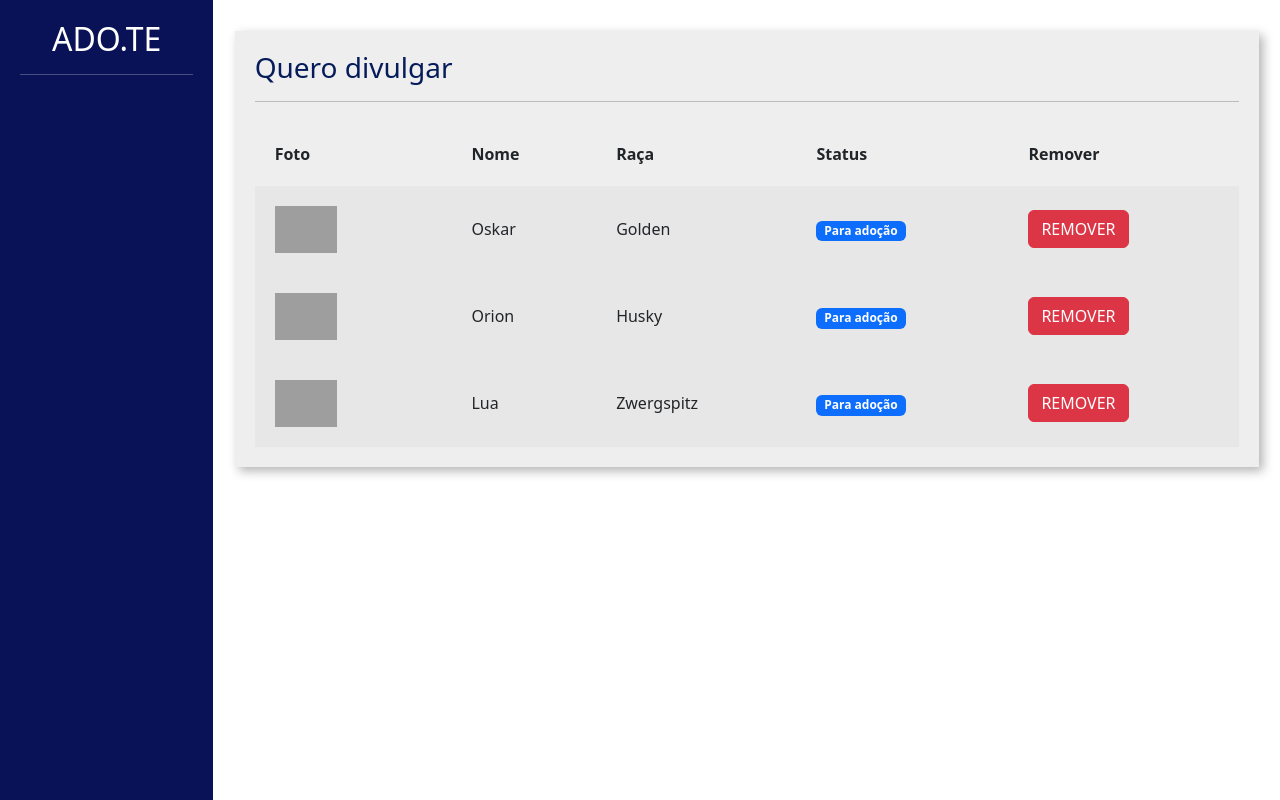
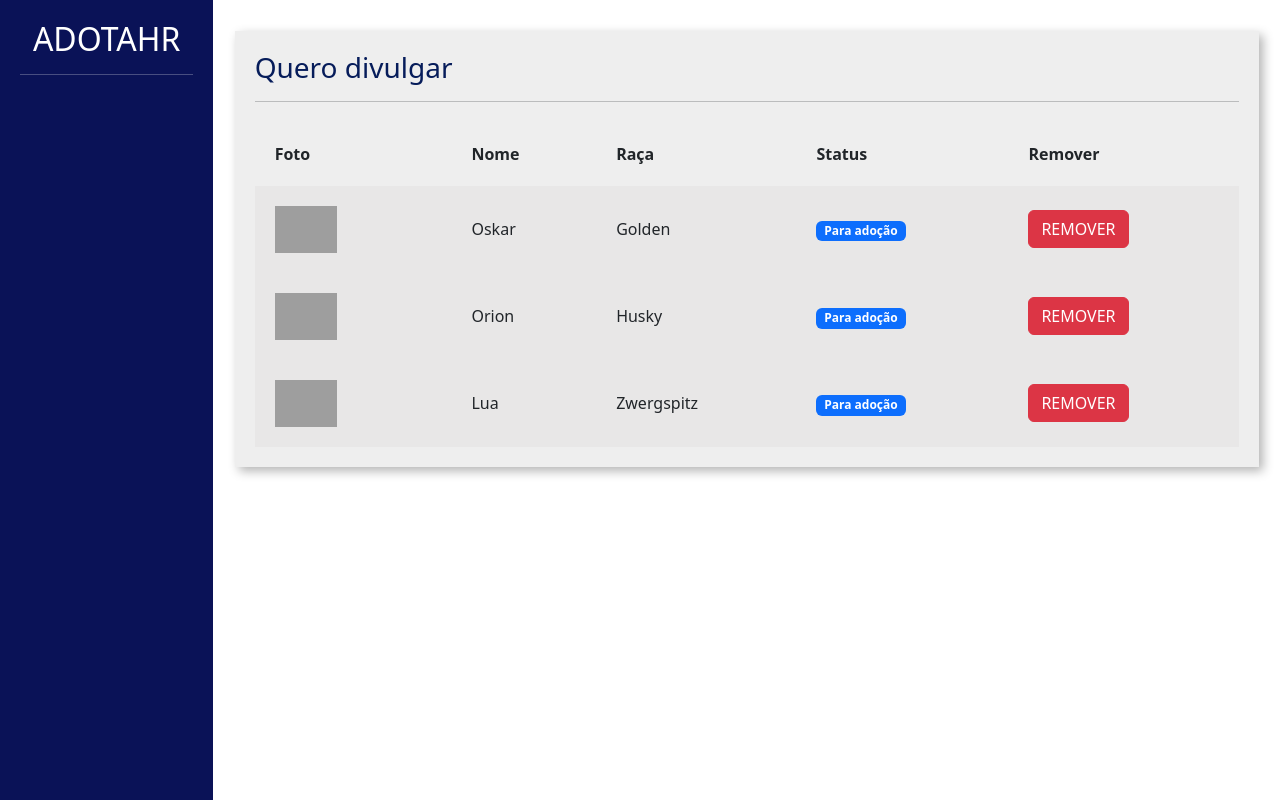
Before and after one commit to jhonatadf/adotahr, a Django app: page /divulgar/seus_pets/ in a window 1280 px wide. Run offline with Django 5.2, Linux system fonts and the light colour scheme; a user stored in the database is signed in; data comes from the database, SQL or seed files in the repository; grey boxes are pictures that could not be loaded.

```diff
--- a/divulgar/templates/seus_pets.html
+++ b/divulgar/templates/seus_pets.html
@@ -15,7 +15,7 @@
         <div class="container-fluid">
             <div class="row">
                 <div class="col-md-2 bg-side sidebar">
-                    <h2>ADO.TE</h2>
+                    <h2>ADOTAHR</h2>
                     <hr>
 
 
```
Also changed, not shown: 1 other file.
